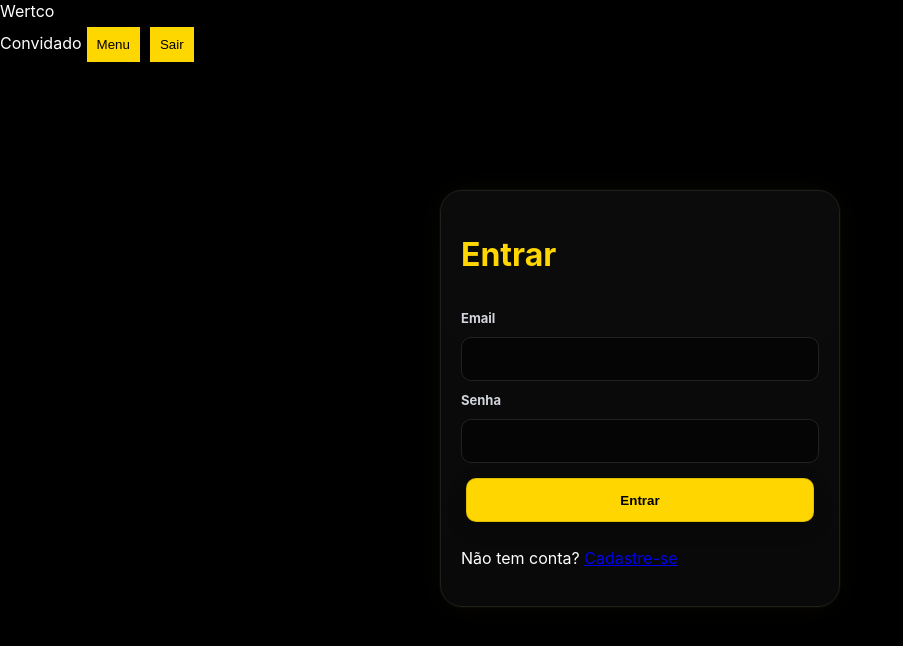
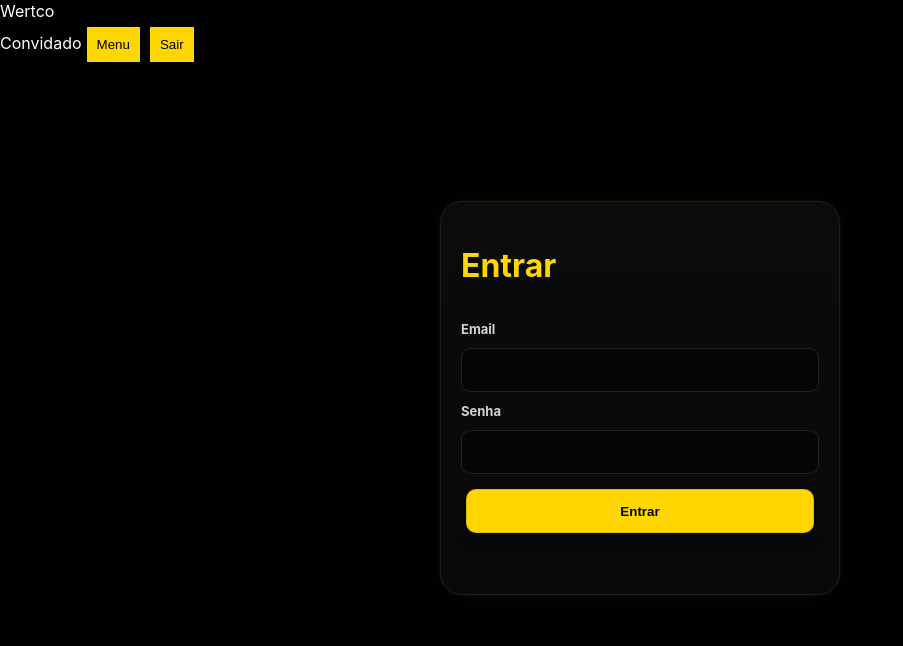
Before and after one commit to Wertco-Bombas/Wertco, a Next.js app: page /login in a window 1280 px wide. Shown: the top 646 px of the page, without its empty margins (0-903 px from the left). Built offline with nearby package versions, Linux system fonts and the light colour scheme; no server answers.

Commit message:
Update login.js

```diff
--- a/pages/login.js
+++ b/pages/login.js
@@ -47,7 +47,8 @@ export default function Login() {
         <button type="submit" className="btn btnYellow">Entrar</button>
 
         <p style={{ marginTop: '10px' }}>
-          Não tem conta? <Link href="/signup">Cadastre-se</Link>
+          {/* <p className="text-sm text-gray-400">Não tem conta?</p> */}
+
         </p>
       </form>
     </div>
```
